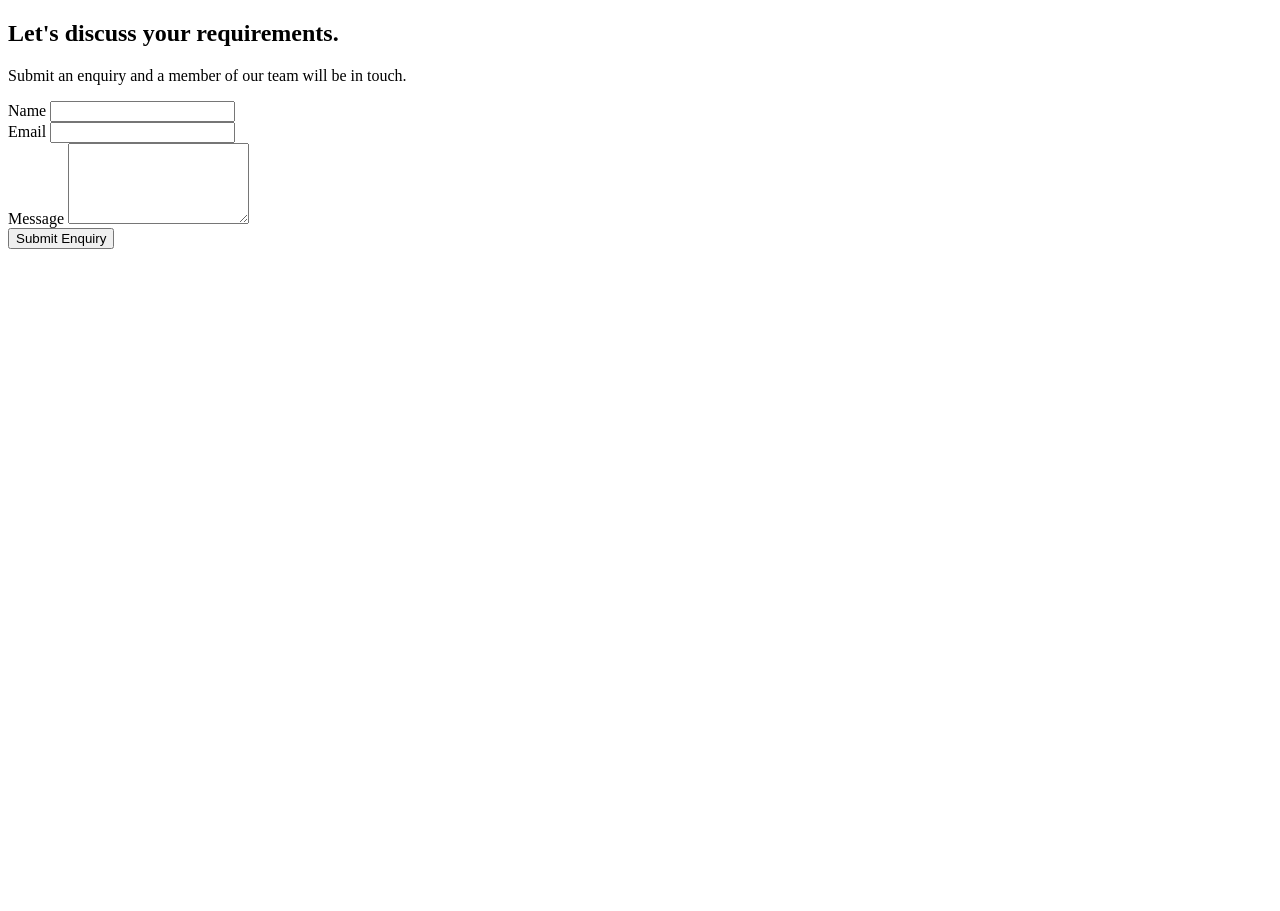
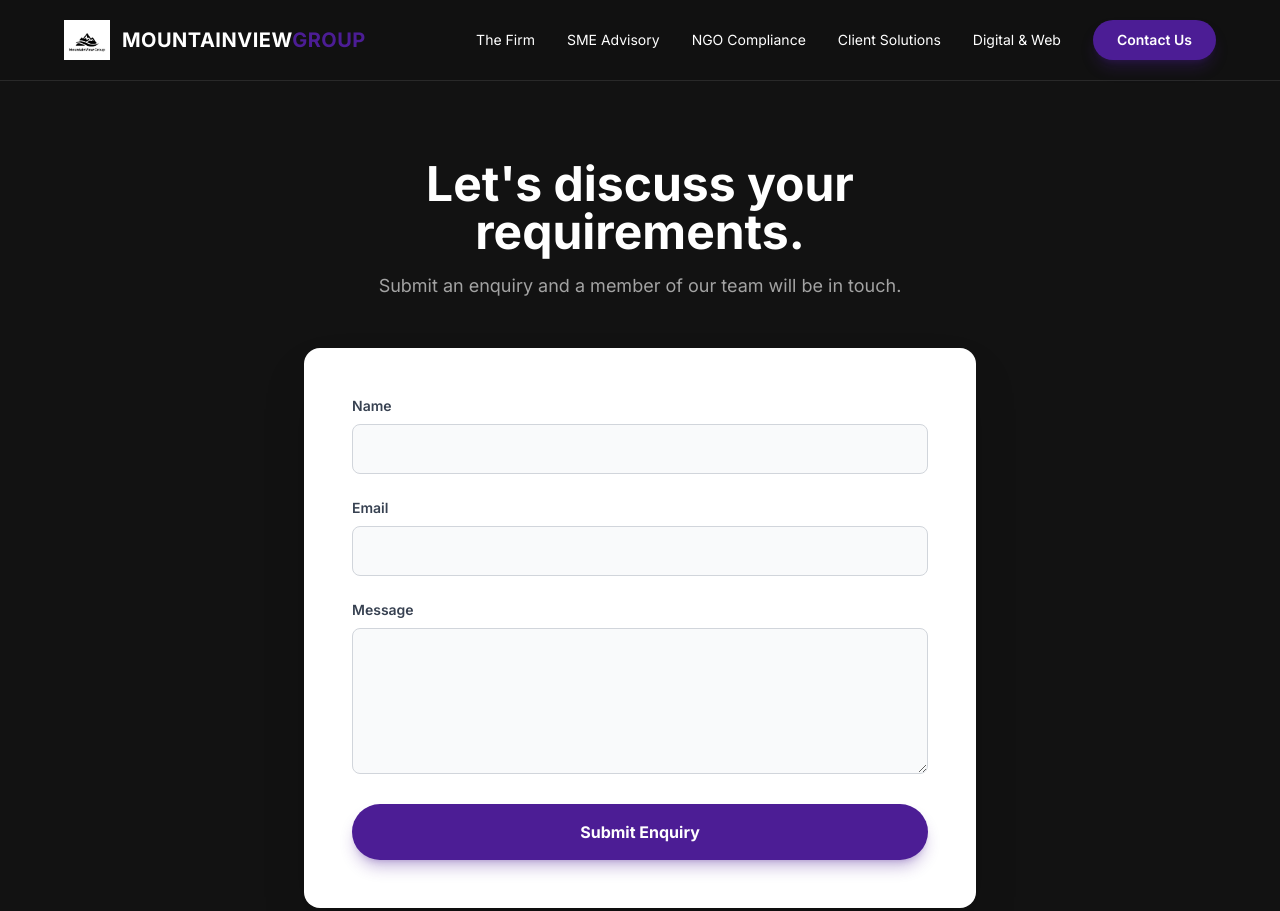
Before and after one commit to Nova-Nkosi/MountainView, a plain HTML site: page contact.html in a window 1280 px wide. Shown: the top 911 px of the page. Before the commit the page ends 800 px from the top, so only its background shows below. Drawn offline with nearby package versions, Linux system fonts and the light colour scheme.

Commit message:
Update contact.html

```diff
--- a/contact.html
+++ b/contact.html
@@ -1,40 +1,92 @@
 <!DOCTYPE html>
 <html lang="en" class="scroll-smooth">
 <head>
-    <!-- PASTE THE EXACT SAME <head> SECTION FROM INDEX.HTML HERE -->
+    <meta charset="UTF-8">
+    <meta name="viewport" content="width=device-width, initial-scale=1.0">
+    <title>Contact Us | MountainView Group</title>
+    <link rel="preconnect" href="https://fonts.googleapis.com">
+    <link rel="preconnect" href="https://fonts.gstatic.com" crossorigin>
+    <link href="https://fonts.googleapis.com/css2?family=Inter:wght@300;400;600;700&display=swap" rel="stylesheet">
+    <script src="https://cdn.tailwindcss.com"></script>
+    <script>
+        tailwind.config = { theme: { extend: { colors: { brand: { black: '#121212', offblack: '#1a1a1a', purple: '#4C1D95', purplehover: '#6D28D9', gray: '#a3a3a3' } }, fontFamily: { sans: ['Inter', 'sans-serif'] } } } }
+    </script>
+    <script type="text/javascript">
+        window.$crisp=[];window.CRISP_WEBSITE_ID="f32d26fa-4728-4ec7-b701-8175384851f5";(function(){d=document;s=d.createElement("script");s.src="https://client.crisp.chat/l.js";s.async=1;d.getElementsByTagName("head")[0].appendChild(s);})();
+    </script>
 </head>
 <body class="bg-brand-black text-white font-sans antialiased overflow-x-hidden">
 
-    <!-- PASTE THE EXACT SAME <nav> SECTION FROM INDEX.HTML HERE -->
-    <!-- PASTE THE EXACT SAME <div id="mobile-menu"> SECTION FROM INDEX.HTML HERE -->
+    <nav class="fixed w-full top-0 z-50 bg-brand-black/95 backdrop-blur-sm border-b border-white/10 px-[5%] py-5 flex justify-between items-center">
+        <a href="index.html" class="flex items-center gap-3 z-50">
+            <img src="logo.jpg" alt="MountainView Group" class="h-10 w-auto">
+            <span class="font-bold text-xl tracking-wide">MOUNTAINVIEW<span class="text-brand-purple">GROUP</span></span>
+        </a>
+        <div class="hidden md:flex items-center gap-8 text-sm">
+            <a href="who-we-are.html" class="hover:text-brand-purple transition-colors duration-300">The Firm</a>
+            <a href="smes-ngos.html" class="hover:text-brand-purple transition-colors duration-300">SME Advisory</a>
+            <a href="smes-ngos.html#ngo-section" class="hover:text-brand-purple transition-colors duration-300">NGO Compliance</a>
+            <a href="services.html" class="hover:text-brand-purple transition-colors duration-300">Client Solutions</a>
+            <a href="services.html#digital" class="hover:text-brand-purple transition-colors duration-300">Digital & Web</a>
+            <a href="contact.html" class="bg-brand-purple hover:bg-brand-purplehover text-white px-6 py-2.5 rounded-full font-semibold transition-all duration-300 shadow-lg shadow-brand-purple/30">Contact Us</a>
+        </div>
+        <button id="hamburger-btn" class="md:hidden z-50 flex flex-col gap-1.5 w-8"><span class="block h-0.5 w-full bg-white rounded-full"></span><span class="block h-0.5 w-full bg-white rounded-full"></span><span class="block h-0.5 w-full bg-white rounded-full"></span></button>
+    </nav>
 
-    <!-- CONTACT SECTION -->
-    <section class="pt-40 pb-24 px-[5%] bg-white text-brand-black min-h-screen">
-        <div class="max-w-2xl mx-auto text-center">
-            <h2 class="text-4xl font-bold mb-4">Let's discuss your requirements.</h2>
-            <p class="text-gray-600 mb-10 text-lg">Submit an enquiry and a member of our team will be in touch.</p>
+    <div id="mobile-menu" class="fixed inset-0 bg-brand-black z-40 flex flex-col justify-center items-center opacity-0 invisible transition-all duration-400 ease-in-out">
+        <button id="close-btn" class="absolute top-6 right-[5%] text-5xl text-white hover:text-brand-purple">&times;</button>
+        <div class="flex flex-col items-center gap-6">
+            <a href="who-we-are.html" class="mobile-link text-3xl font-semibold hover:text-brand-purple">The Firm</a>
+            <a href="smes-ngos.html" class="mobile-link text-3xl font-semibold hover:text-brand-purple">SME Advisory</a>
+            <a href="smes-ngos.html#ngo-section" class="mobile-link text-3xl font-semibold hover:text-brand-purple">NGO Compliance</a>
+            <a href="services.html" class="mobile-link text-3xl font-semibold hover:text-brand-purple">Client Solutions</a>
+            <a href="services.html#digital" class="mobile-link text-3xl font-semibold hover:text-brand-purple">Digital & Web</a>
+            <a href="contact.html" class="mobile-link mt-4 bg-brand-purple text-white px-10 py-4 rounded-full font-bold text-xl">Contact Us</a>
+        </div>
+    </div>
 
-            <!-- FORMSPREE FORM -->
-            <form action="https://formspree.io/f/mnpdworp" method="POST" class="text-left space-y-6">
+    <section class="pt-40 pb-24 px-[5%] min-h-screen">
+        <div class="max-w-2xl mx-auto">
+            <div class="text-center mb-12">
+                <h2 class="text-4xl md:text-5xl font-bold mb-4">Let's discuss your requirements.</h2>
+                <p class="text-brand-gray text-lg">Submit an enquiry and a member of our team will be in touch.</p>
+            </div>
+
+            <div class="bg-white p-8 md:p-12 rounded-2xl shadow-2xl text-brand-black">
+                <form action="https://formspree.io/f/mnpdworp" method="POST" class="space-y-6">
                     <div>
-                    <label for="name" class="block font-semibold mb-2 text-sm">Name</label>
-                    <input type="text" id="name" name="name" required class="w-full px-4 py-3 border border-gray-300 rounded-lg focus:outline-none focus:border-brand-purple focus:ring-1 focus:ring-brand-purple transition-all">
+                        <label for="name" class="block font-semibold mb-2 text-sm text-gray-700">Name</label>
+                        <input type="text" id="name" name="name" required class="w-full px-4 py-3 border border-gray-300 rounded-lg focus:outline-none focus:border-brand-purple focus:ring-1 focus:ring-brand-purple transition-all bg-gray-50">
                     </div>
                     <div>
-                    <label for="email" class="block font-semibold mb-2 text-sm">Email</label>
-                    <input type="email" id="email" name="_replyto" required class="w-full px-4 py-3 border border-gray-300 rounded-lg focus:outline-none focus:border-brand-purple focus:ring-1 focus:ring-brand-purple transition-all">
+                        <label for="email" class="block font-semibold mb-2 text-sm text-gray-700">Email</label>
+                        <input type="email" id="email" name="_replyto" required class="w-full px-4 py-3 border border-gray-300 rounded-lg focus:outline-none focus:border-brand-purple focus:ring-1 focus:ring-brand-purple transition-all bg-gray-50">
                     </div>
                     <div>
-                    <label for="message" class="block font-semibold mb-2 text-sm">Message</label>
-                    <textarea id="message" name="message" rows="5" required class="w-full px-4 py-3 border border-gray-300 rounded-lg focus:outline-none focus:border-brand-purple focus:ring-1 focus:ring-brand-purple transition-all"></textarea>
+                        <label for="message" class="block font-semibold mb-2 text-sm text-gray-700">Message</label>
+                        <textarea id="message" name="message" rows="5" required class="w-full px-4 py-3 border border-gray-300 rounded-lg focus:outline-none focus:border-brand-purple focus:ring-1 focus:ring-brand-purple transition-all bg-gray-50"></textarea>
                     </div>
-                <button type="submit" class="w-full bg-brand-purple hover:bg-brand-purplehover text-white font-bold py-4 rounded-full transition-all duration-300 transform hover:-translate-y-1 shadow-lg shadow-brand-purple/30">Submit Enquiry</button>
+                    <button type="submit" class="w-full bg-brand-purple hover:bg-brand-purplehover text-white font-bold py-4 rounded-full transition-all duration-300 transform hover:-translate-y-1 shadow-lg shadow-brand-purple/30 mt-4">Submit Enquiry</button>
                 </form>
+            </div>
         </div>
     </section>
 
-    <!-- PASTE THE EXACT SAME <footer> SECTION FROM INDEX.HTML HERE -->
-    <!-- PASTE THE EXACT SAME <script> SECTION FROM INDEX.HTML HERE -->
+    <footer class="bg-brand-black py-16 px-[5%] text-center border-t border-white/10 relative overflow-hidden">
+        <div class="relative z-10 flex flex-col items-center">
+            <div class="flex items-center gap-3 mb-6">
+                <img src="logo.jpg" alt="MountainView Group" class="h-10 w-auto">
+                <span class="font-bold text-xl tracking-wide">MOUNTAINVIEW<span class="text-brand-purple">GROUP</span></span>
+            </div>
+            <p class="text-brand-gray text-sm">&copy; 2024 MountainView Group. All rights reserved.</p>
+        </div>
+    </footer>
 
+    <script>
+        const hamburgerBtn = document.getElementById('hamburger-btn'); const closeBtn = document.getElementById('close-btn'); const mobileMenu = document.getElementById('mobile-menu'); const mobileLinks = document.querySelectorAll('.mobile-link');
+        hamburgerBtn.addEventListener('click', () => { mobileMenu.classList.remove('opacity-0', 'invisible'); mobileMenu.classList.add('opacity-100', 'visible'); });
+        const closeMenu = () => { mobileMenu.classList.remove('opacity-100', 'visible'); mobileMenu.classList.add('opacity-0', 'invisible'); };
+        closeBtn.addEventListener('click', closeMenu); mobileLinks.forEach(link => { link.addEventListener('click', closeMenu); });
+    </script>
 </body>
 </html>
```
Lines whose indentation alone changed are shown as unchanged.
